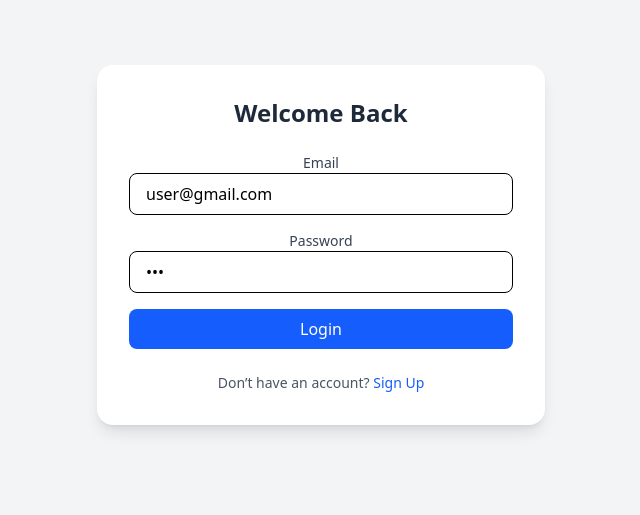
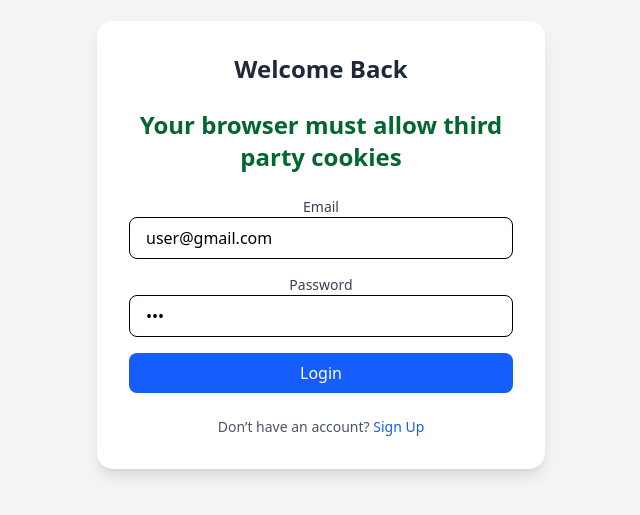
Before and after one commit to Sahil9111/-echolet-frontend, a React (Vite) app: page / in a window 1280 px wide. Shown: the part 155-670 px from the top of the page, without its empty margins (319-959 px from the left). Built offline with nearby package versions, Linux system fonts and the light colour scheme.

Commit message:
adding warning

```diff
--- a/src/components/Authentication/Login.jsx
+++ b/src/components/Authentication/Login.jsx
@@ -52,6 +52,9 @@ function Login() {
         <h2 className="text-2xl font-bold text-center text-gray-800 mb-6">
           Welcome Back
         </h2>
+        <h6 className="text-2xl font-bold text-center text-green-800 mb-6">
+          Your browser must allow third party cookies
+        </h6>
 
         <form className="space-y-4" onSubmit={onSubmitHandler}>
           <div>
```
